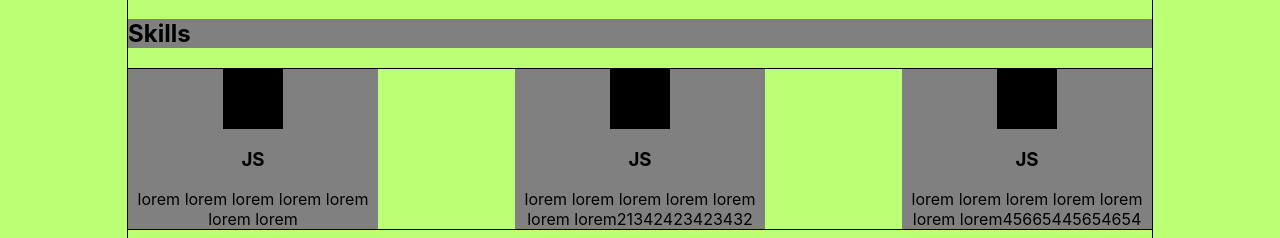
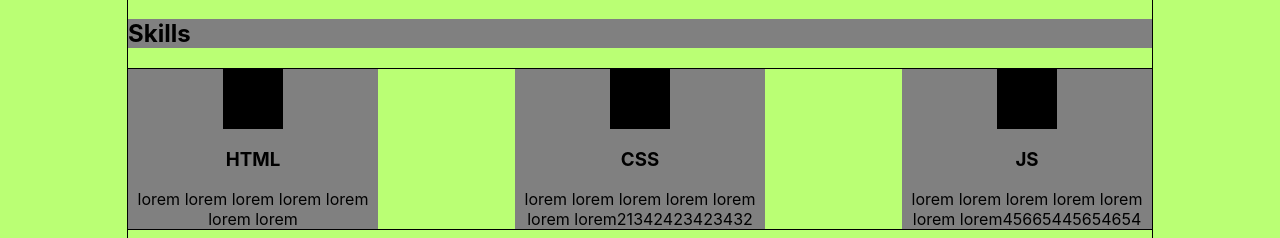
Before and after one commit to IvanMinets/portfolio, a React (Create React App) app: page / in a window 1280 px wide. Shown: the part 882-1120 px from the top of the page. Built offline with nearby package versions, Linux system fonts and the light colour scheme.

Commit message:
Update Skills.tsx

```diff
--- a/src/skills/Skills.tsx
+++ b/src/skills/Skills.tsx
@@ -10,8 +10,8 @@ const Skills = () => {
             <div className={`${styleContainer.container} ${style.skillsContainer}`}>
                 <h2 className={style.title}>Skills</h2>
                 <div className={style.skills}>
-                    <Skill title="JS" description="lorem lorem lorem lorem lorem lorem lorem"/>
-                    <Skill title="JS" description="lorem lorem lorem lorem lorem lorem lorem21342423423432"/>
+                    <Skill title="HTML" description="lorem lorem lorem lorem lorem lorem lorem"/>
+                    <Skill title="CSS" description="lorem lorem lorem lorem lorem lorem lorem21342423423432"/>
                     <Skill title="JS" description="lorem lorem lorem lorem lorem lorem lorem45665445654654"/>
                 </div>
             </div>
```
